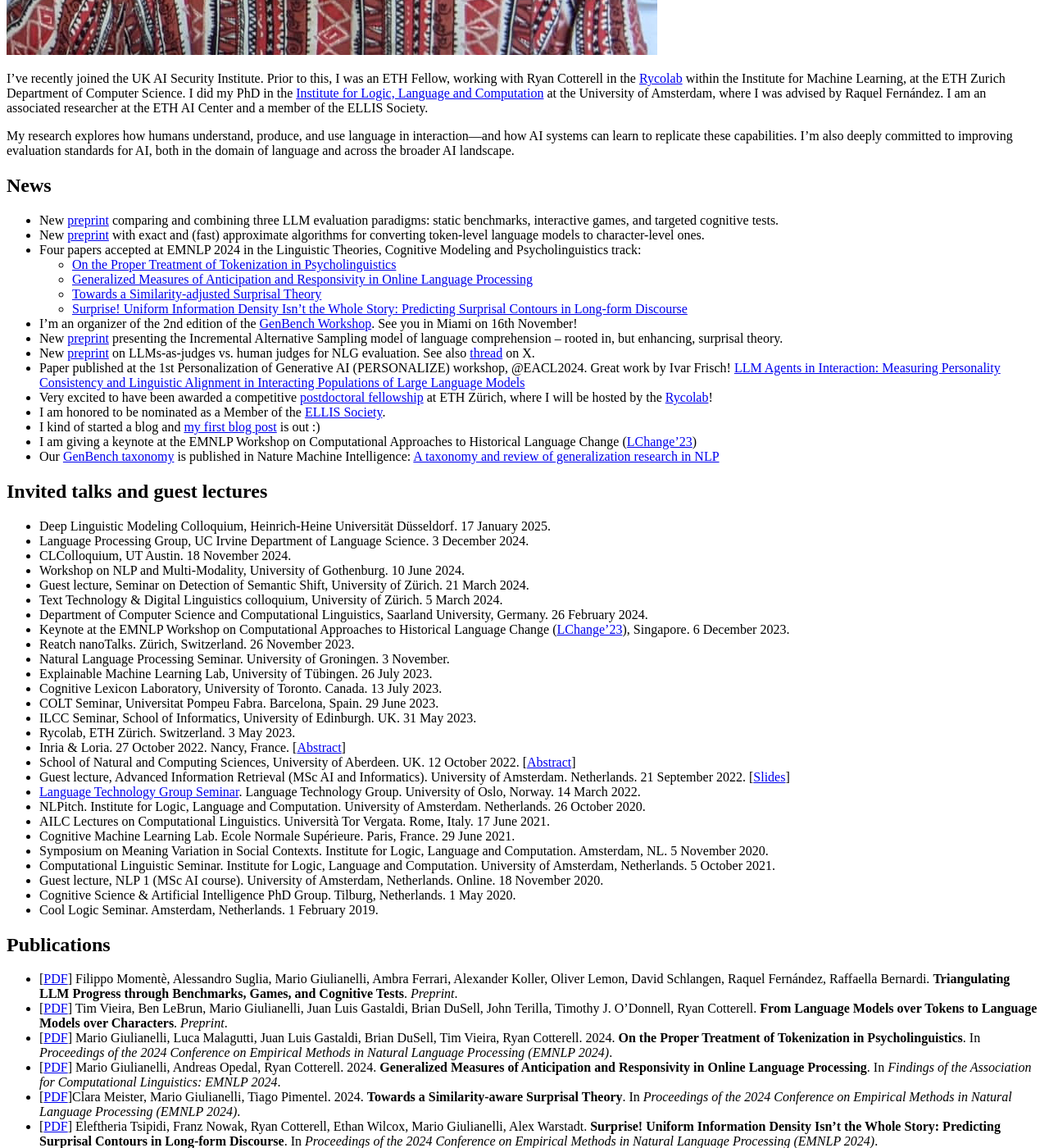
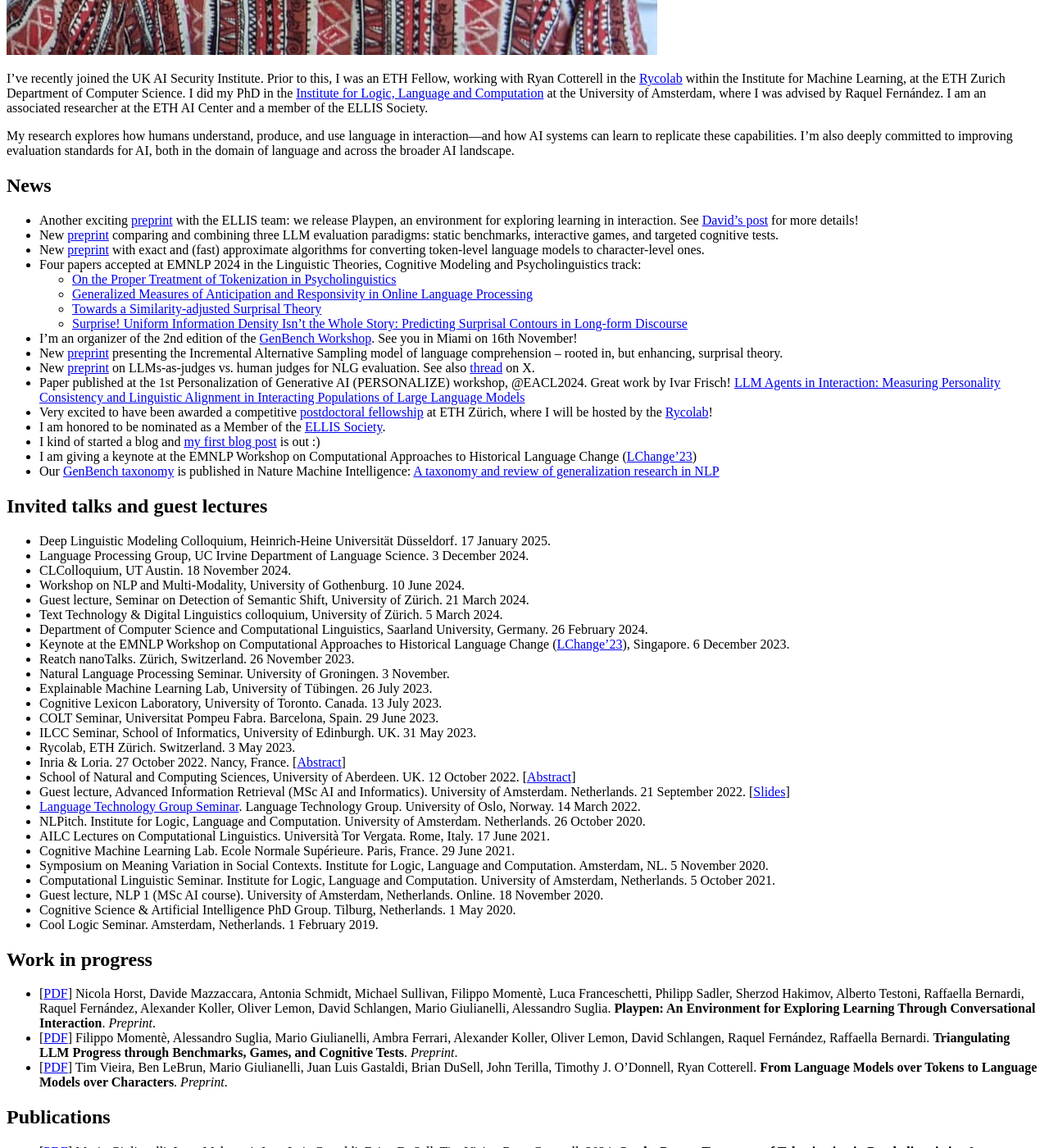
Before and after one commit to glnmario/glnmario.github.io, a Jekyll site: the page built from index.md, in a window 1280 px wide and 1400 px high, scrolled down 911 px. Shown: the whole window at 82% size. Built offline with Jekyll 4.4.1, drawn with Linux system fonts in a browser that asks for light colours.

Commit message:
Update index.md

```diff
--- a/index.md
+++ b/index.md
@@ -34,6 +34,7 @@ Currently I study Artificial Intelligence at the University of Amsterdam.
 -->
 
 ## News
+- Another exciting [preprint](https://arxiv.org/abs/2504.08590) with the ELLIS team: we release Playpen, an environment for exploring learning in interaction. See [David's post](https://www.linkedin.com/posts/david-schlangen-23a8295_update-2-new-pre-print-outcome-of-an-activity-7317988138394517504-hrij?utm_source=share&utm_medium=member_desktop&rcm=ACoAAAtYriIBpy3E-KPWCYwDBYf7m0evNuVXHac) for more details!
 - New [preprint](https://doi.org/10.48550/arXiv.2502.14359) comparing and combining three LLM evaluation paradigms: static benchmarks, interactive games, and targeted cognitive tests.
 - New [preprint](https://doi.org/10.48550/arXiv.2412.03719) with exact and (fast) approximate algorithms for converting token-level language models to character-level ones.
 - Four papers accepted at EMNLP 2024 in the Linguistic Theories, Cognitive Modeling and Psycholinguistics track:
@@ -82,9 +83,13 @@ Currently I study Artificial Intelligence at the University of Amsterdam.
 - Cool Logic Seminar. Amsterdam, Netherlands. 1 February 2019.
 
 
-## Publications
+## Work in progress
+- [[PDF](https://arxiv.org/abs/2504.08590)] Nicola Horst, Davide Mazzaccara, Antonia Schmidt, Michael Sullivan, Filippo Momentè, Luca Franceschetti, Philipp Sadler, Sherzod Hakimov, Alberto Testoni, Raffaella Bernardi, Raquel Fernández, Alexander Koller, Oliver Lemon, David Schlangen, Mario Giulianelli, Alessandro Suglia. **Playpen: An Environment for Exploring Learning Through Conversational Interaction**. _Preprint_.
 - [[PDF](https://doi.org/10.48550/arXiv.2502.14359)] Filippo Momentè, Alessandro Suglia, Mario Giulianelli, Ambra Ferrari, Alexander Koller, Oliver Lemon, David Schlangen, Raquel Fernández, Raffaella Bernardi. **Triangulating LLM Progress through Benchmarks, Games, and Cognitive Tests**. _Preprint_.
 - [[PDF](https://doi.org/10.48550/arXiv.2412.03719)] Tim Vieira, Ben LeBrun, Mario Giulianelli, Juan Luis Gastaldi, Brian DuSell, John Terilla, Timothy J. O'Donnell, Ryan Cotterell. **From Language Models over Tokens to Language Models over Characters**. _Preprint_.
+
+
+## Publications
 - [[PDF](https://arxiv.org/pdf/2410.02691)] Mario Giulianelli, Luca Malagutti, Juan Luis Gastaldi, Brian DuSell, Tim Vieira, Ryan Cotterell. 2024. **On the Proper Treatment of Tokenization in Psycholinguistics**. In _Proceedings of the 2024 Conference on Empirical Methods in Natural Language Processing (EMNLP 2024)_.
 - [[PDF](https://arxiv.org/pdf/2409.10728)] Mario Giulianelli, Andreas Opedal, Ryan Cotterell. 2024. **Generalized Measures of Anticipation and Responsivity in Online Language Processing**. In _Findings of the Association for Computational Linguistics: EMNLP 2024_.
 - [[PDF](https://arxiv.org/pdf/2410.17676)]Clara Meister, Mario Giulianelli, Tiago Pimentel. 2024. **Towards a Similarity-aware Surprisal Theory**. In _Proceedings of the 2024 Conference on Empirical Methods in Natural Language Processing (EMNLP 2024)_.
```
